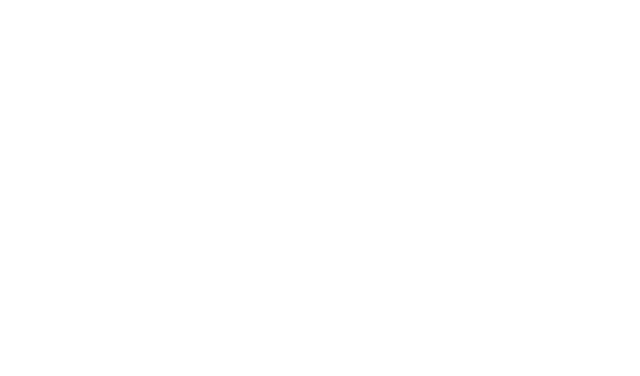
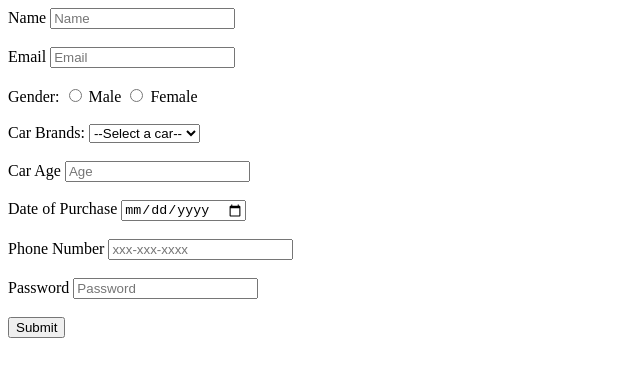
Before and after one commit to acciojob/car-insurance-form-1-MadanMohan, a website: page main.html in a window 1280 px wide. Shown: the whole page, without its empty margins (0-640 px from the left). Drawn offline with Linux system fonts and the light colour scheme.

Commit message:
created a submission

```diff
--- a/main.html
+++ b/main.html
@@ -1,16 +1,59 @@
 <!DOCTYPE html>
-
 <html>
 
 <head>
-	<link rel="stylesheet" href="styles.css">
+  <link rel="stylesheet" href="styles.css">
 </head>
 
 <body>
-	<!-- the entire body must be written by student -->
-    <script type="text/javascript" src="./script.js">
-</script>
+  <script type="text/javascript" src="./script.js"></script>
 
+  <form method="post">
+    <label for="name">Name</label>
+    <input id="name" name="name" type="text" placeholder="Name" required>
+    <br><br>
+
+    <label for="email">Email</label>
+    <input id="email" name="email" type="email" placeholder="Email" required>
+    <br><br>
+
+    <label>Gender:</label>
+    <input id="gender_m" name="gender" type="radio" value="Male" required>
+    <label for="gender_m">Male</label>
+
+    <input id="gender_f" name="gender" type="radio" value="Female" required>
+    <label for="gender_f">Female</label>
+    <br><br>
+
+    <label for="cars">Car Brands:</label>
+    <select id="cars" name="cars" required>
+      <option value="">--Select a car--</option>
+      <option value="BMW">BMW</option>
+      <option value="Audi">Audi</option>
+      <option value="Mercedez">Mercedez</option>
+    </select>
+    <br><br>
+
+    <label for="age">Car Age</label>
+    <input type="number" id="age" name="age" placeholder="Age" required>
+    <br><br>
+
+    <label for="dop">Date of Purchase</label>
+    <input type="date" id="dop" name="dop" required>
+    <br><br>
+
+    <label for="tel">Phone Number</label>
+    <input type="tel" id="tel" name="tel" placeholder="xxx-xxx-xxxx" pattern="[0-9]{3}-[0-9]{3}-[0-9]{4}" required>
+    <br><br>
+
+    <label for="password">Password</label>
+    <input type="password" id="password" name="password" placeholder="Password" required>
+    <br><br>
+
+
+
+    <button type="submit">Submit</button>
+  </form>
 </body>
 
 </html>
```
